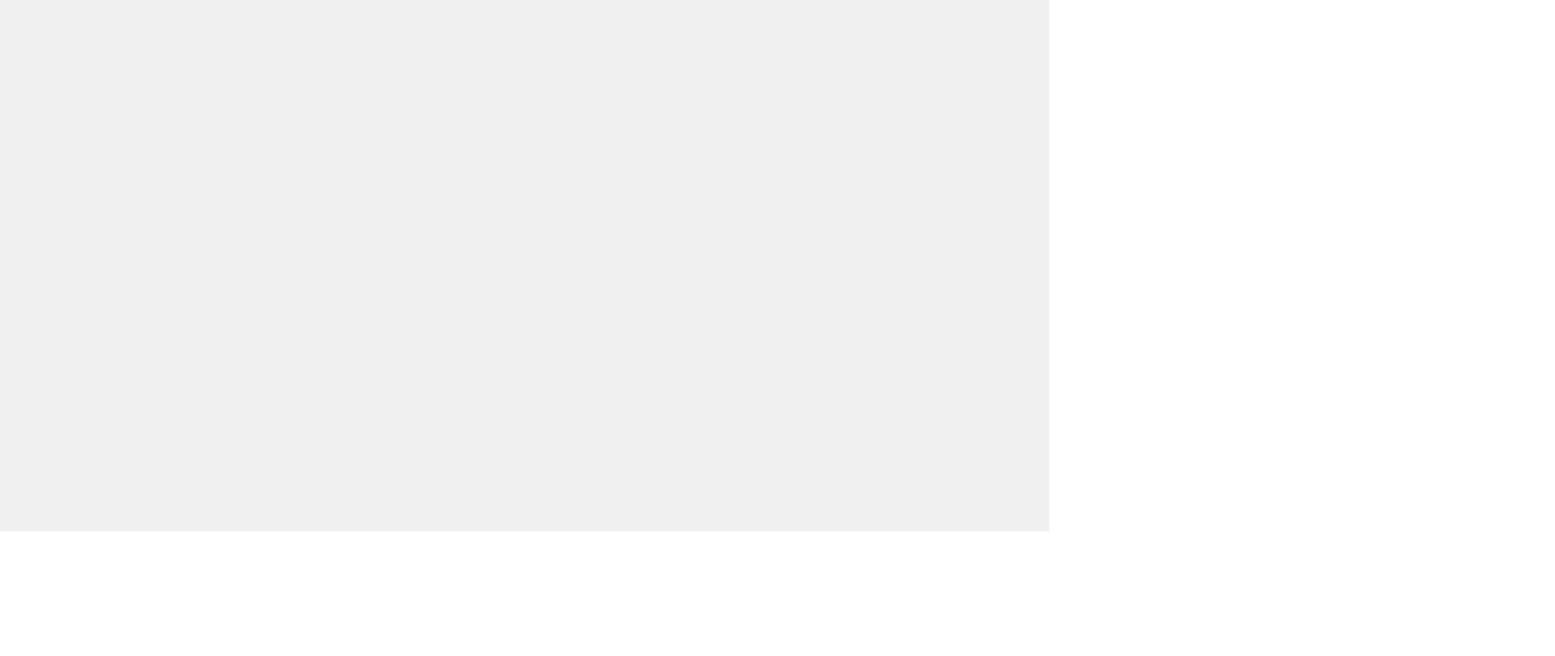
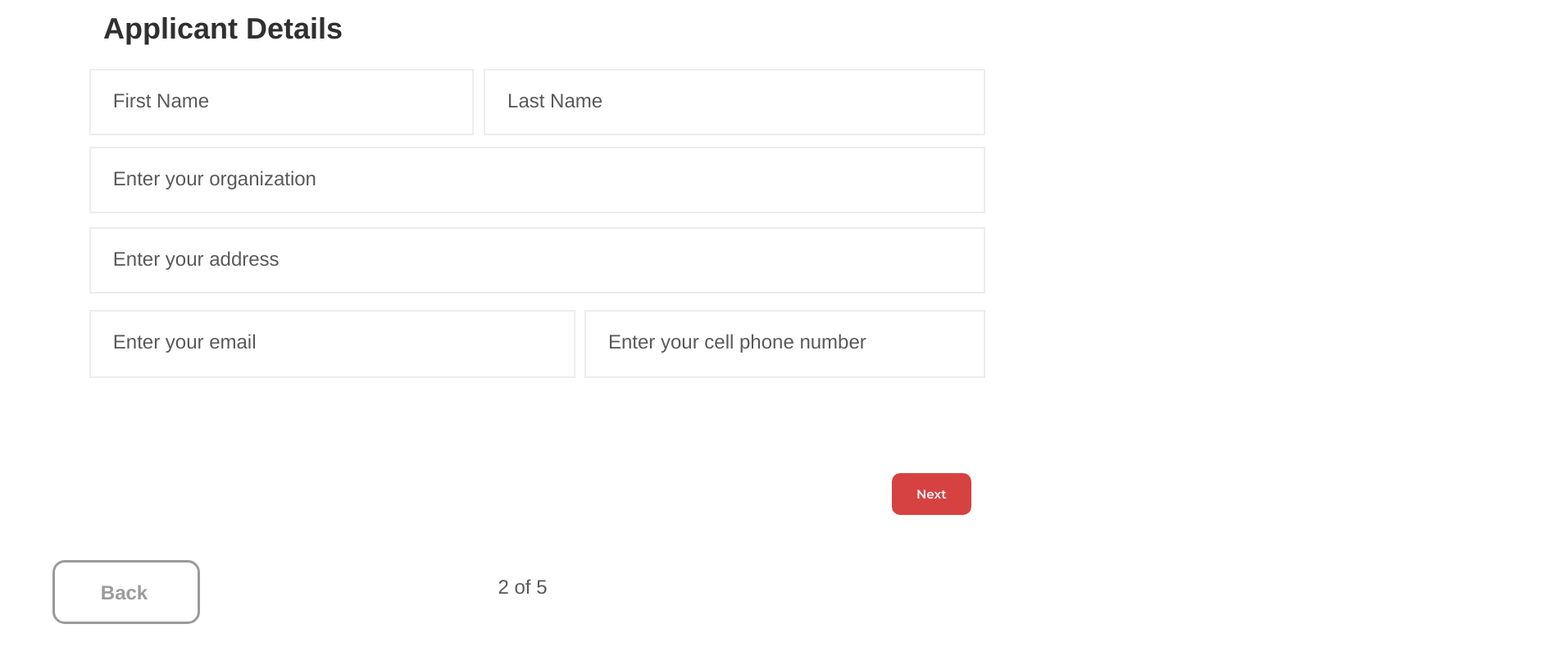
Before and after one commit to janelle-lr/info320, a React (Create React App) app: page /IntialForm in a window 1280 px wide. Shown: the part 152-952 px from the top of the page at 82% size, 1897 px wide, since content can reach past the window. Before the commit the page ends 800 px from the top, so only its background shows below. Built offline with nearby package versions, Linux system fonts and the light colour scheme.

Commit message:
Resize of attributes & next button

```diff
--- a/src/pages/RequestForm.css
+++ b/src/pages/RequestForm.css
@@ -36,6 +36,11 @@
     transform: rotate(360deg);
   }
 } */
+
+.form .Button {
+  margin-left: 85%;
+  margin-top: 48%;
+  }
 
 .form {
     background-color: #ffffff;
--- a/src/pages/RequestForm.js
+++ b/src/pages/RequestForm.js
@@ -89,13 +89,20 @@ export const Form = () => {
           </div>
         </div> */}
 
-
-            <button variant= "button-primary" id="toForm">
+            <button>
                 <Link to="/intialForm">
               Next
              </Link>
 
             </button>
+
+
+            {/* <Button variant= "button-primary">
+                <Link to="/intialForm">
+              Next
+             </Link>
+
+            </Button> */}
 
         <div className="Cancel-button">
           <div className="div-wrapper">
--- a/src/pages/intialForm.css
+++ b/src/pages/intialForm.css
@@ -1,36 +1,315 @@
+/*text-input1 = text inputs for form
+  .form input::placeholder = place holder text within  */
 
-/* Reset some default styles */
-body, h1, p {
-    margin: 0;
-    padding: 0;
+.form .Button {
+margin-left: 85%;
+margin-top: 48%;
+}
+
+
+
+
+  .form {
+    background-color: #ffffff;
+    display: flex;
+    flex-direction: row;
+    justify-content: center;
+    width: 100%;
   }
 
-  /* Define styles for the entire app container */
-  .app-container {
-    text-align: center;
-    font-family: Arial, sans-serif;
-    background-color: #f0f0f0;
-    height: 100vh;
-    display: flex;
-    flex-direction: column;
+  .form .form-v {
+    background-color: #ffffff;
+    height: 982px;
+    position: relative;
+    width: 1512px;
   }
 
-  /* Header styles */
-  .app-header {
-    background-color: #007bff;
-    color: #fff;
-    padding: 20px;
+  .form .overlap {
+    background-color: #ffffff;
+    height: 124px;
+    left: 0;
+    position: absolute;
+    top: -13px;
+    width: 1512px;
   }
 
-  /* Main content styles */
-  .app-main {
-    flex: 1;
-    padding: 20px;
+  .form .image {
+    height: 76px;
+    left: 0;
+    object-fit: cover;
+    position: absolute;
+    top: 37px;
+    width: 1512px;
   }
 
-  /* Footer styles */
-  .app-footer {
-    background-color: #333;
-    color: #fff;
-    padding: 10px;
+   .form .form-title {
+    color: #303030;
+    font-family: "Montserrat-SemiBold", Helvetica;
+    font-size: 36px;
+    font-weight: 600;
+    height: 44px;
+    left: 126px;
+    letter-spacing: 0;
+    line-height: normal;
+    position: absolute;
+    top: 166px;
   }
+
+   .form input::placeholder{
+    color: #595959;
+    font-family: "Montserrat-Medium", Helvetica;
+    font-size: 1.5em;
+    font-weight: 500;
+    left: 27px;
+    letter-spacing: 0;
+    line-height: normal;
+    position: absolute;
+    top: 23px;
+    width: 491px;
+  }
+
+
+
+    /* .form .text-input {
+    border: 2px solid;
+    border-color: #ededed;
+    height: 77px;
+    left: 669px;
+    position: absolute;
+    top: 236px;
+    width: 716px;
+  }   */
+
+  .form .last-name {
+    border: 2px solid;
+    border-color: #ededed;
+    height: 7.9%;
+    left: 46.1%;
+    position: absolute;
+    top: 24%;
+    width: 45.5%;
+    font-size: 1.0em;
+  }
+
+  .form .firstName {
+    height: 10%;
+    left: 8.5%;
+    position: absolute;
+    top: 24%;
+    width: 46%;
+
+  }
+
+  /* .form .div {
+    color: #595959;
+    font-family: "Montserrat-Medium", Helvetica;
+    font-size: 24px;
+    font-weight: 500;
+    left: 27px;
+    letter-spacing: 0;
+    line-height: normal;
+    position: absolute;
+    top: 23px;
+    width: 491px;
+  } */
+
+  .form input {
+    border: 2px solid;
+    border-color: #ededed;
+    height: 77px;
+    left: 0;
+    position: absolute;
+    top: 0;
+    padding-left: 2%;
+
+
+  }
+
+  .form .half-width {
+        width: 77%;
+        font-size: 1.0em;
+        padding-left: 2%;
+
+  }
+
+  .form .full-width {
+    /* height: 10%; */
+    /* left: 8.5%; */
+    margin: auto;
+    position: absolute;
+    top: 34%;
+    width: 90%;
+    font-size: 1.0em;
+
+
+    /* border: 2px solid;
+    border-color: #ededed; */
+  }
+
+  /* .form .rectangle-2 {
+    border: 2px solid;
+    border-color: #ededed;
+    height: 77px;
+    left: 0;
+    position: absolute;
+    top: 0;
+    width: 1259px;
+  } */
+
+  .form .address {
+    height: 5%;
+    top: 42%;
+    left: 8.5%;
+    position: absolute;
+    width: 92.5%;
+  }
+
+  .form .organization {
+    height: 5%;
+    top: 32%;
+    left: 8.5%;
+    position: absolute;
+    width: 92.5%;
+
+  }
+
+
+  .form .email {
+    height: 5%;
+    top: 54%;
+    left: 8.5%;
+    position: absolute;
+    width: 88.5%;
+
+  }
+
+  .form .email-width {
+    border: 2px solid;
+    border-color: #ededed;
+    height: 160%;
+    left: 0;
+    position: absolute;
+    top: 0;
+    width: 50%;
+    font-size: 1.0em;
+
+  }
+
+  .form .cell-number {
+    height: 5%;
+    top: 54%;
+    left: 55.7%;
+    position: absolute;
+    width: 92.5%;
+  }
+
+  .form .cell-width{
+    border: 2px solid;
+    border-color: #ededed;
+    height: 160%;
+    position: absolute;
+    width: 39%;
+    font-size: 1.0em;
+
+    /* 7.9%;
+    left: 44.3%;
+    position: absolute;
+    top: 24%;
+    width: 47.5%; */
+
+
+  }
+
+  .form .Next-button {
+    height: 72px;
+    left: 80%;
+    position: absolute;
+    top: 85%;
+    width: 176px;
+  }
+
+  .form .overlap-group .Next {
+    background-color: #d54141;
+    border-radius: 15px;
+    height: 72px;
+    position: relative;
+    width: 174px;
+    font-family: "Montserrat-SemiBold", Helvetica;
+    font-size: 24px;
+    font-weight: 600;
+  }
+
+  .form .div-wrapper {
+    background-color: fffff;
+    border: 3px solid;
+    border-color: #9b9b9b;
+    border-radius: 15px;
+    height: 72px;
+    position: relative;
+    width: 174px;
+  }
+
+  .form .text-wrapper-2 {
+    color: #ffffff;
+    font-family: "Montserrat-SemiBold", Helvetica;
+    font-size: 24px;
+    font-weight: 600;
+    height: 20px;
+    left: 20px;
+    letter-spacing: 0;
+    line-height: normal;
+    position: absolute;
+    text-align: center;
+    top: 26px;
+    white-space: nowrap;
+    width: 135px;
+  }
+
+  .form .Cancel-button {
+    height: 72px;
+    left: 5%;
+    position: absolute;
+    top: 85%;
+    width: 176px;
+  }
+
+  .form .overlap-6 {
+    background-color: #ffffff;
+    border: 3px solid;
+    border-color: #9b9b9b;
+    border-radius: 15px;
+    height: 72px;
+    position: relative;
+    width: 174px;
+  }
+
+  .form .cancel-text {
+    color: #9b9b9b;
+    font-family: "Montserrat-SemiBold", Helvetica;
+    font-size: 24px;
+    font-weight: 600;
+    height: 20px;
+    left: 17px;
+    letter-spacing: 0;
+    line-height: normal;
+    position: absolute;
+    text-align: center;
+    top: 23px;
+    white-space: nowrap;
+    width: 135px;
+  }
+
+  .form .page-no {
+    color: #595959;
+    font-family: "Montserrat-Medium", Helvetica;
+    font-size: 24px;
+    font-weight: 500;
+    height: 29px;
+    left: 40%;
+    letter-spacing: 0;
+    line-height: normal;
+    position: absolute;
+    text-align: center;
+    top: 87%;
+    width: 251px;
+  }
--- a/src/pages/intialForm.js
+++ b/src/pages/intialForm.js
@@ -7,20 +7,116 @@ import { Link } from "react-router-dom";
 import "../components/Layout.css";
 import "../components/Texts.css";
 import NavigationBar from "../components/NavigationBar";
+import Button from '../components/Button';
 
 
-function InitialForm() {
+export const Formpage1 = () => {
+  const backButtonClick = () => {
+    // Add your desired functionality here, e.g., go back in history
+    window.history.back();
+  };
   return (
-    <div className="app-container">
-      <header className="app-header">
-        <h1>Request Form Page 1 </h1>
-      </header>
-      <main className="app-main">
-        <p>Here's some content.</p>
-      </main>
+    <div className="form">
+      <div className="form-v">
+        < NavigationBar/>
+        <div className="form-title">Applicant Details</div>
 
+        <div className="firstName">
+          <label htmlFor="firstName">
+          </label>
+          <input
+            type="text"
+            id="firstName"
+            name="firstName"
+            className="half-width"
+            placeholder="First Name"
+            />
+        </div>
+
+        <div className="text-input">
+          <label htmlFor="lastName">
+          </label>
+          <input
+            type="text"
+            id="lastName"
+            name="lastName"
+            className="last-name"
+            placeholder="Last Name"
+          />
+        </div>
+
+        <div className="organization">
+          <label htmlFor="organization" >
+          </label>
+          <input
+            type="text"
+            id="organization"
+            name="organization"
+            className="full-width"
+            placeholder="Enter your organization"
+          />
+        </div>
+        <div className="address">
+          <label htmlFor="address">
+          </label>
+          <input
+            type="text"
+            id="address"
+            name="address"
+            className="full-width"
+            placeholder="Enter your address"
+          />
+        </div>
+
+        <div className="email">
+          <label htmlFor="email">
+          </label>
+          <input
+            type="email"
+            id="email"
+            name="email"
+            className="email-width"
+            placeholder="Enter your email"
+          />
+        </div>
+        <div className="cell-number">
+          <label htmlFor="cellPhone">
+          </label>
+          <input
+            type="number"
+            id="cellPhone"
+            name="cellPhone"
+            className="cell-width"
+            placeholder="Enter your cell phone number"
+          />
+        </div>
+
+        {/* <div className="Next-button">
+          <div className="overlap-group">
+            <button type='button' className="Next"> Next</button>
+          </div>
+        </div>  */}
+
+        <div className="Button">
+          <Button variant="button-primary">
+              <Link to="/">
+              Next
+             </Link>
+          </Button>
+        </div>
+
+
+
+
+        <div className="Cancel-button">
+          <div className="div-wrapper">
+            <div className="cancel-text" onClick={backButtonClick}>Back</div>
+          </div>
+        </div>
+        <div className="page-no" >2 of 5</div>
+      </div>
     </div>
   );
-}
+};
 
-export default InitialForm;
+export default Formpage1;
```
